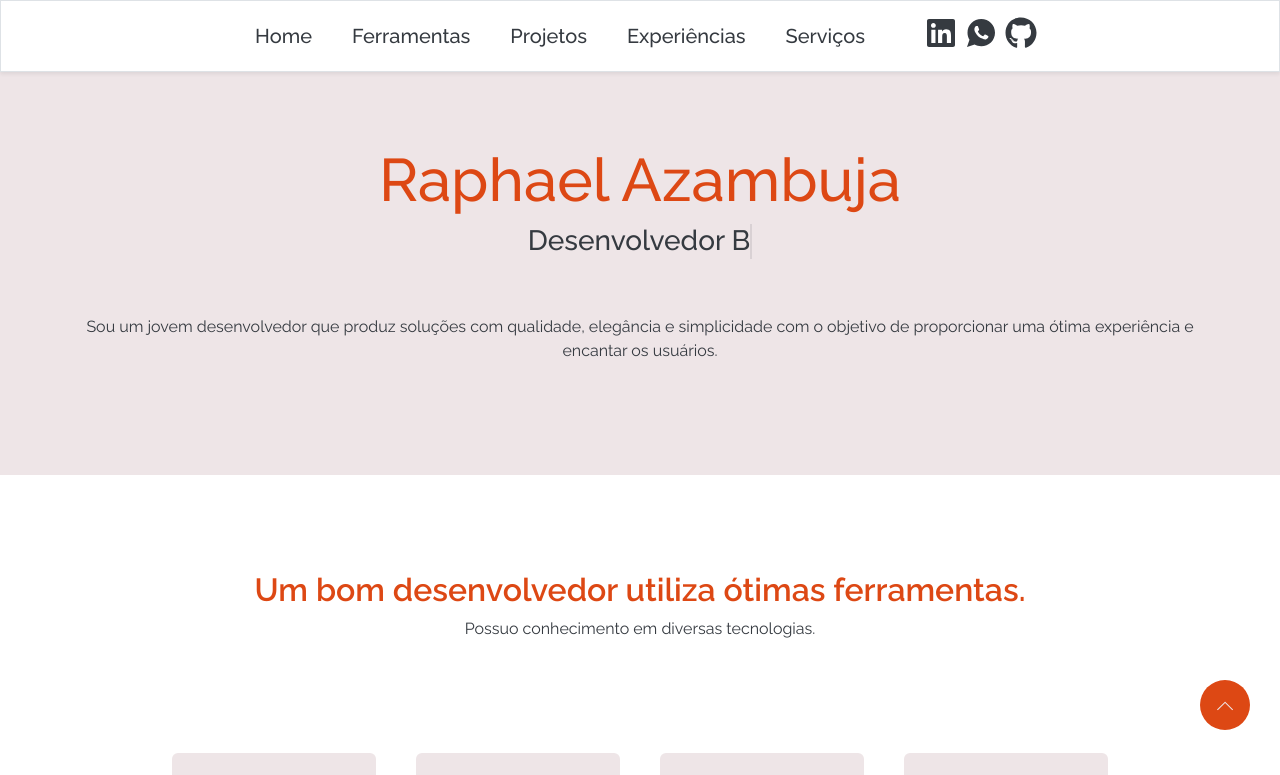
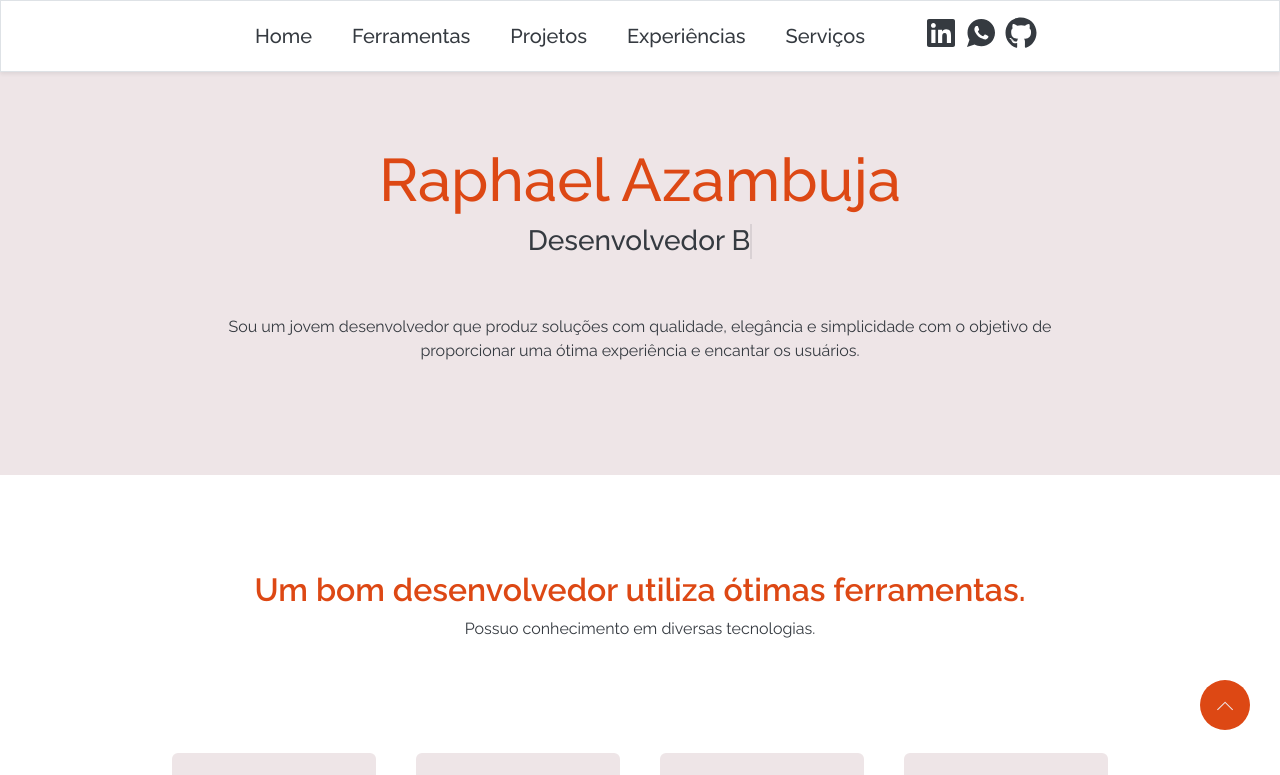
Before and after one commit to RaphaelAzambuja/portfolio, a Next.js app: page / in a window 1280 px wide. Shown: the top 775 px of the page. Built offline with nearby package versions, Linux system fonts and the light colour scheme.

Commit message:
fix: ajustado texto da apresentação

```diff
--- a/src/components/Presentation/Presentation.tsx
+++ b/src/components/Presentation/Presentation.tsx
@@ -66,7 +66,7 @@ export default function Presentation() {
     <main className="w-100 d-flex flex-column align-items-center text-center py-5 my-5">
       <h1 className="w-80 text-center mt-5">Raphael Azambuja</h1>
       <h3 className="phrase">{displayedPhrase}</h3>
-      <p className="mt-5">
+      <p className="mt-5 col-8">
         Sou um jovem desenvolvedor que produz soluções com qualidade,
         elegância e simplicidade com o objetivo de proporcionar uma ótima
         experiência e encantar os usuários.
```
